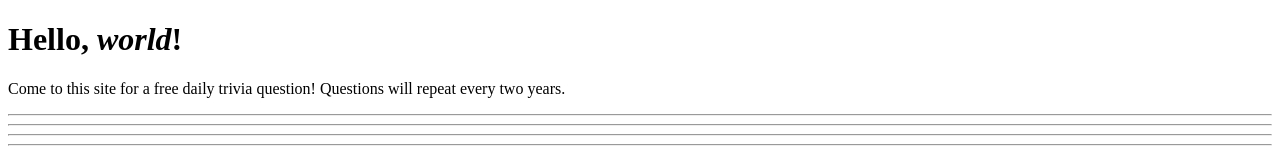
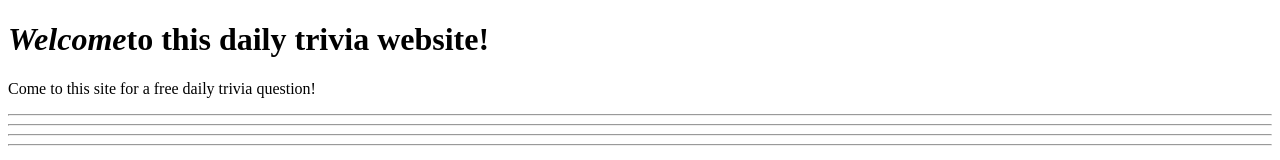
Before and after one commit to valgorithm23/dailytriv1a.github.io, a plain HTML site: page index.html in a window 1280 px wide. Shown: the top 160 px of the page. Drawn offline with Linux system fonts and the light colour scheme; grey boxes are pictures that could not be loaded.

Commit message:
Update index.html

```diff
--- a/index.html
+++ b/index.html
@@ -5,8 +5,8 @@
   <meta charset="UTF-8">
 </head>
 <body>
-  <h1>Hello, <em>world</em>!</h1>
-  <p>Come to this site for a free daily trivia question! Questions will repeat every two years.</p>
+  <h1><em>Welcome</em>to this daily trivia website!</h1>
+  <p>Come to this site for a free daily trivia question!</p>
  <hr>
  <hr>
  <hr>
```
